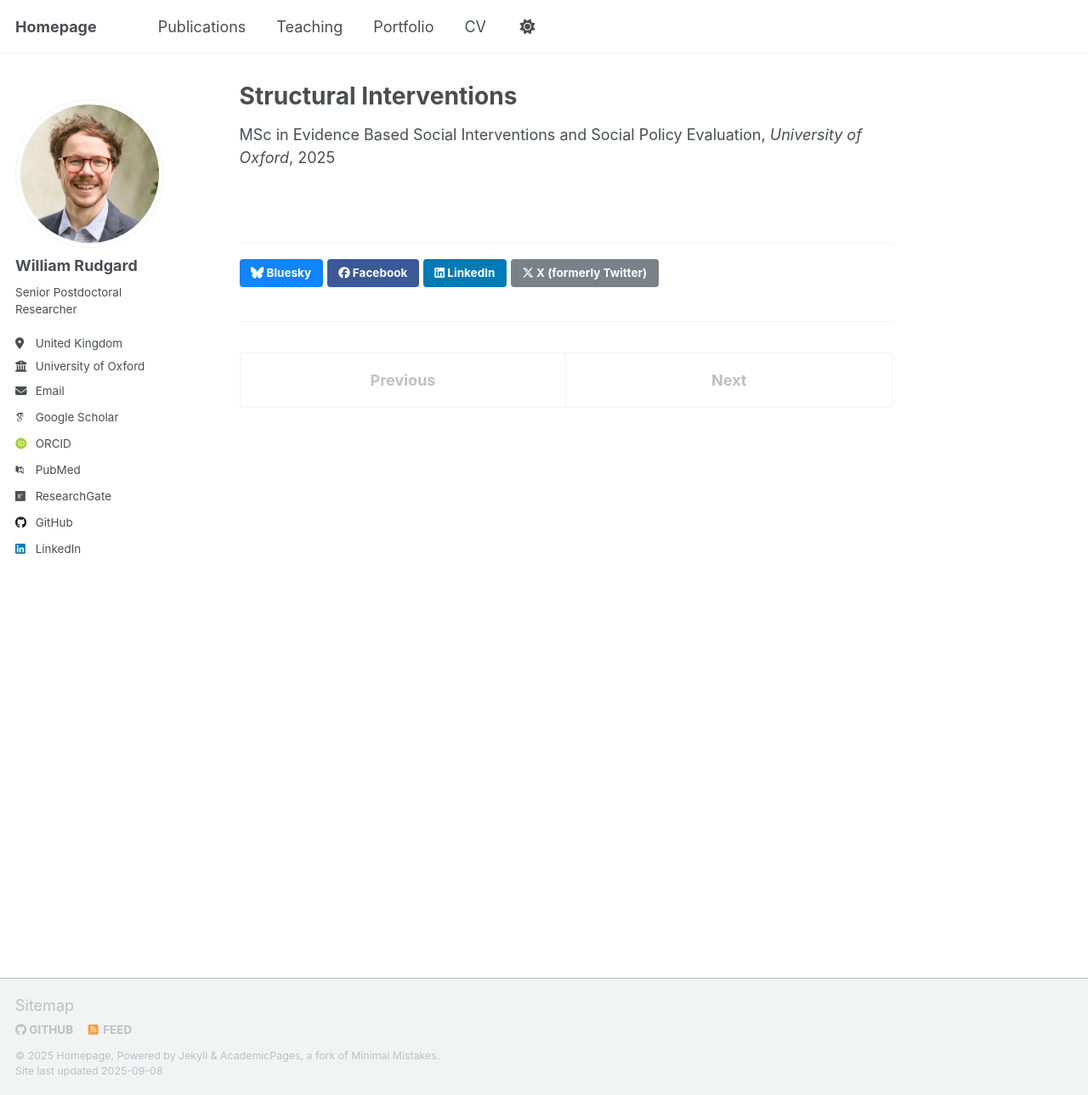
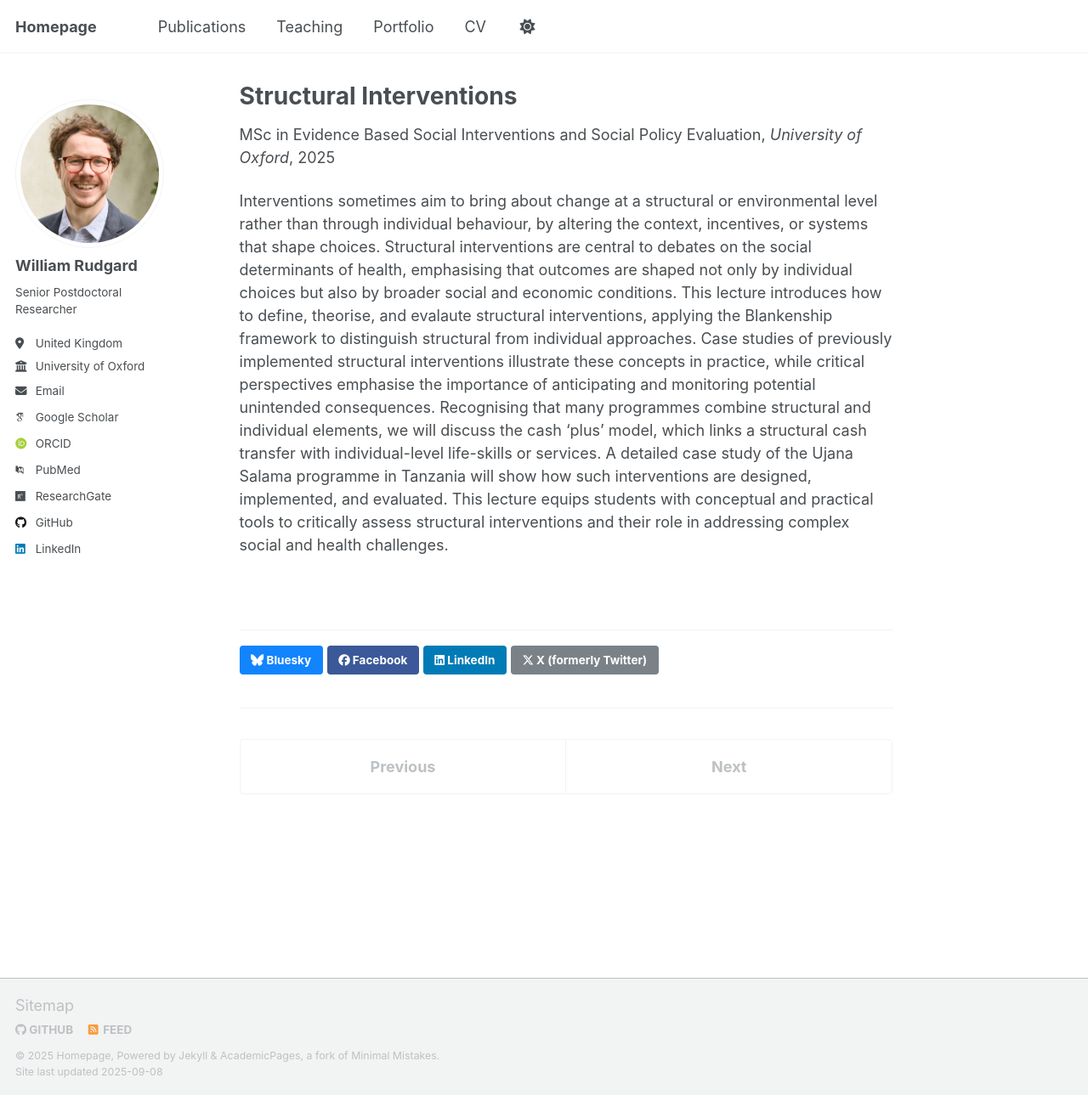
Before and after one commit to WilliamRudgard/williamrudgard.github.io, a Jekyll site: the page built from _teaching/EBSIPE-teaching-2.md, in a window 1280 px wide and 1289 px high. Shown: the whole window at 85% size. Built offline with Jekyll 4.4.1, drawn with Linux system fonts in a browser that asks for light colours; some web fonts are replaced; a script that is not in the unit is left out.

Commit message:
Update EBSIPE-teaching-2.md

```diff
--- a/_teaching/EBSIPE-teaching-2.md
+++ b/_teaching/EBSIPE-teaching-2.md
@@ -8,3 +8,7 @@ start_date: 2021-01-01
 end_date: 2025-01-01
 location: "Oxford, United Kingdom"
 ---
+Interventions sometimes aim to bring about change at a structural or environmental level rather than through individual behaviour, by altering the context, incentives, or systems that shape choices. Structural interventions are central to debates on the social determinants of health, emphasising that outcomes are shaped not only by individual choices but also by broader social and economic conditions.
+This lecture introduces how to define, theorise, and evalaute structural interventions, applying the Blankenship framework to distinguish structural from individual approaches. Case studies of previously implemented structural interventions illustrate these concepts in practice, while critical perspectives emphasise the importance of anticipating and monitoring potential unintended consequences.
+Recognising that many programmes combine structural and individual elements, we will discuss the cash ‘plus’ model, which links a structural cash transfer with individual-level life-skills or services. A detailed case study of the Ujana Salama programme in Tanzania will show how such interventions are designed, implemented, and evaluated.
+This lecture equips students with conceptual and practical tools to critically assess structural interventions and their role in addressing complex social and health challenges.
```
